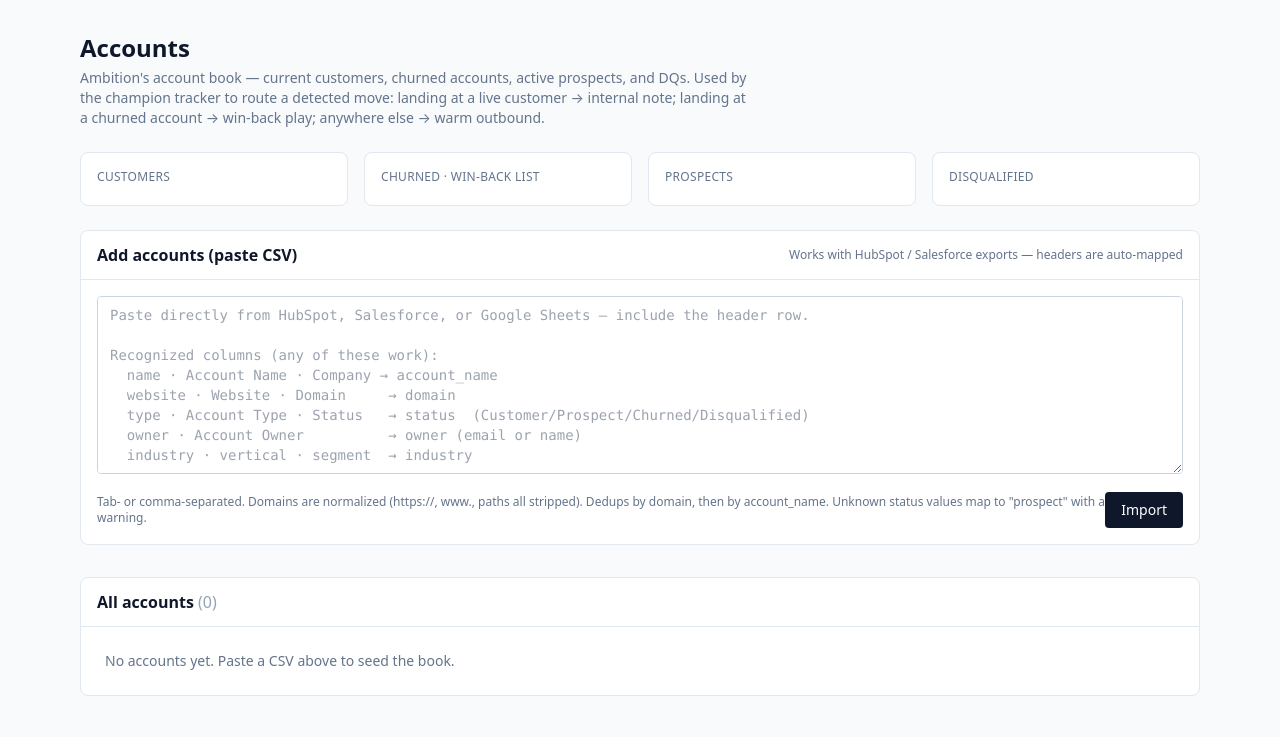
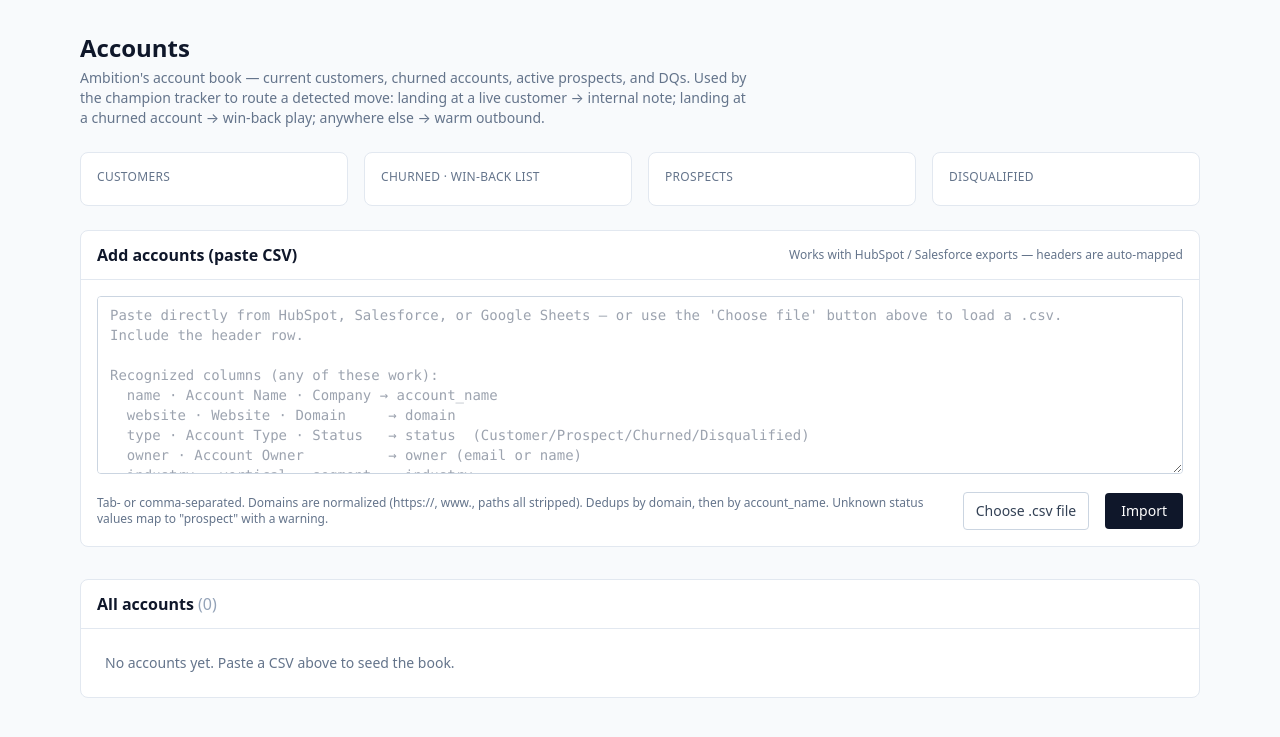
Before and after one commit to kaipasso-ambition/SDR-Agent, a Node project: template src/views/accounts.ejs in a window 1280 px wide. Shown: the top 737 px of the page. Run offline with Node 20 templates, Linux system fonts and the light colour scheme; the template is opened without the code that fills it, so the values that code supplies are empty; some libraries are stand-ins or nearby versions.

Commit message:
accounts: support file upload + raise body-size limit
The /accounts paste form silently failed on real CSVs: express.urlencoded
defaults to 100kb, and a textarea-only UI isn't obvious for bulk CSVs.

- Raise json + urlencoded limits to 5mb (matches /champions too).
- Add a "Choose .csv file" button that reads the file client-side via
  FileReader and populates the textarea — so the operator still sees
  exactly what will be imported before clicking Import. Keeps the server
  endpoint a plain form post (no multer/multipart needed).

```diff
--- a/src/views/accounts.ejs
+++ b/src/views/accounts.ejs
@@ -54,15 +54,55 @@
     <span class="text-xs text-slate-500">Works with HubSpot / Salesforce exports — headers are auto-mapped</span>
   </div>
   <form method="POST" action="/accounts/import" class="p-4">
-    <textarea name="csv" rows="8" placeholder="Paste directly from HubSpot, Salesforce, or Google Sheets — include the header row.&#10;&#10;Recognized columns (any of these work):&#10;  name · Account Name · Company → account_name&#10;  website · Website · Domain     → domain&#10;  type · Account Type · Status   → status  (Customer/Prospect/Churned/Disqualified)&#10;  owner · Account Owner          → owner (email or name)&#10;  industry · vertical · segment  → industry&#10;&#10;Example:&#10;Account Name,Website,Type,Owner,Industry&#10;Acme Logistics,acme.com,Customer,kai@ambition.com,Logistics&#10;Bravo Tech,https://www.bravotech.io,Churned,colin@ambition.com,SaaS"
+    <textarea id="csvTextarea" name="csv" rows="8" placeholder="Paste directly from HubSpot, Salesforce, or Google Sheets — or use the 'Choose file' button above to load a .csv.&#10;Include the header row.&#10;&#10;Recognized columns (any of these work):&#10;  name · Account Name · Company → account_name&#10;  website · Website · Domain     → domain&#10;  type · Account Type · Status   → status  (Customer/Prospect/Churned/Disqualified)&#10;  owner · Account Owner          → owner (email or name)&#10;  industry · vertical · segment  → industry&#10;&#10;Example:&#10;Account Name,Website,Type,Owner,Industry&#10;Acme Logistics,acme.com,Customer,kai@ambition.com,Logistics&#10;Bravo Tech,https://www.bravotech.io,Churned,colin@ambition.com,SaaS"
       class="w-full border border-slate-300 rounded px-3 py-2 text-sm font-mono focus:ring-1 focus:ring-slate-500 focus:outline-none"></textarea>
-    <div class="flex items-center justify-between mt-3">
-      <span class="text-xs text-slate-500">
+    <div class="flex items-center justify-between mt-3 gap-4 flex-wrap">
+      <span class="text-xs text-slate-500 flex-1 min-w-0">
         Tab- or comma-separated. Domains are normalized (https://, www., paths all stripped). Dedups by domain, then by account_name. Unknown status values map to "prospect" with a warning.
       </span>
-      <button type="submit" class="bg-slate-900 hover:bg-slate-800 text-white px-4 py-2 rounded text-sm font-medium">Import</button>
+      <div class="flex items-center gap-2">
+        <label class="cursor-pointer bg-white hover:bg-slate-50 border border-slate-300 text-slate-700 px-3 py-2 rounded text-sm font-medium inline-flex items-center gap-2">
+          <span>Choose .csv file</span>
+          <input id="csvFileInput" type="file" accept=".csv,.tsv,.txt,text/csv,text/tab-separated-values,text/plain" class="hidden" />
+        </label>
+        <span id="csvFileLabel" class="text-xs text-slate-500"></span>
+        <button type="submit" class="bg-slate-900 hover:bg-slate-800 text-white px-4 py-2 rounded text-sm font-medium">Import</button>
+      </div>
     </div>
   </form>
+  <script>
+    (function () {
+      // Client-side CSV file loader — reads the file into the textarea so the
+      // operator can eyeball it before submitting. We intentionally don't use
+      // multipart/form-data; keeps the server endpoint a simple form post.
+      var input = document.getElementById('csvFileInput');
+      var textarea = document.getElementById('csvTextarea');
+      var label = document.getElementById('csvFileLabel');
+      if (!input || !textarea) return;
+      input.addEventListener('change', function () {
+        var file = input.files && input.files[0];
+        if (!file) return;
+        // 5mb server limit — warn early if we're over it.
+        if (file.size > 5 * 1024 * 1024) {
+          label.textContent = file.name + ' is too large (>5mb) — split it.';
+          label.className = 'text-xs text-red-600';
+          return;
+        }
+        var reader = new FileReader();
+        reader.onload = function () {
+          textarea.value = reader.result || '';
+          label.textContent = file.name + ' loaded (' + (file.size / 1024).toFixed(1) + ' KB) — review and click Import.';
+          label.className = 'text-xs text-emerald-700';
+          textarea.focus();
+        };
+        reader.onerror = function () {
+          label.textContent = 'Could not read ' + file.name;
+          label.className = 'text-xs text-red-600';
+        };
+        reader.readAsText(file);
+      });
+    })();
+  </script>
   <% if (importResults && importResults.length > 0) { %>
     <div class="px-4 pb-4">
       <div class="text-xs font-semibold text-slate-700 uppercase tracking-wide mb-2">Last import</div>
```
Also changed, not shown: src/api/server.js (+5 -3 lines).
